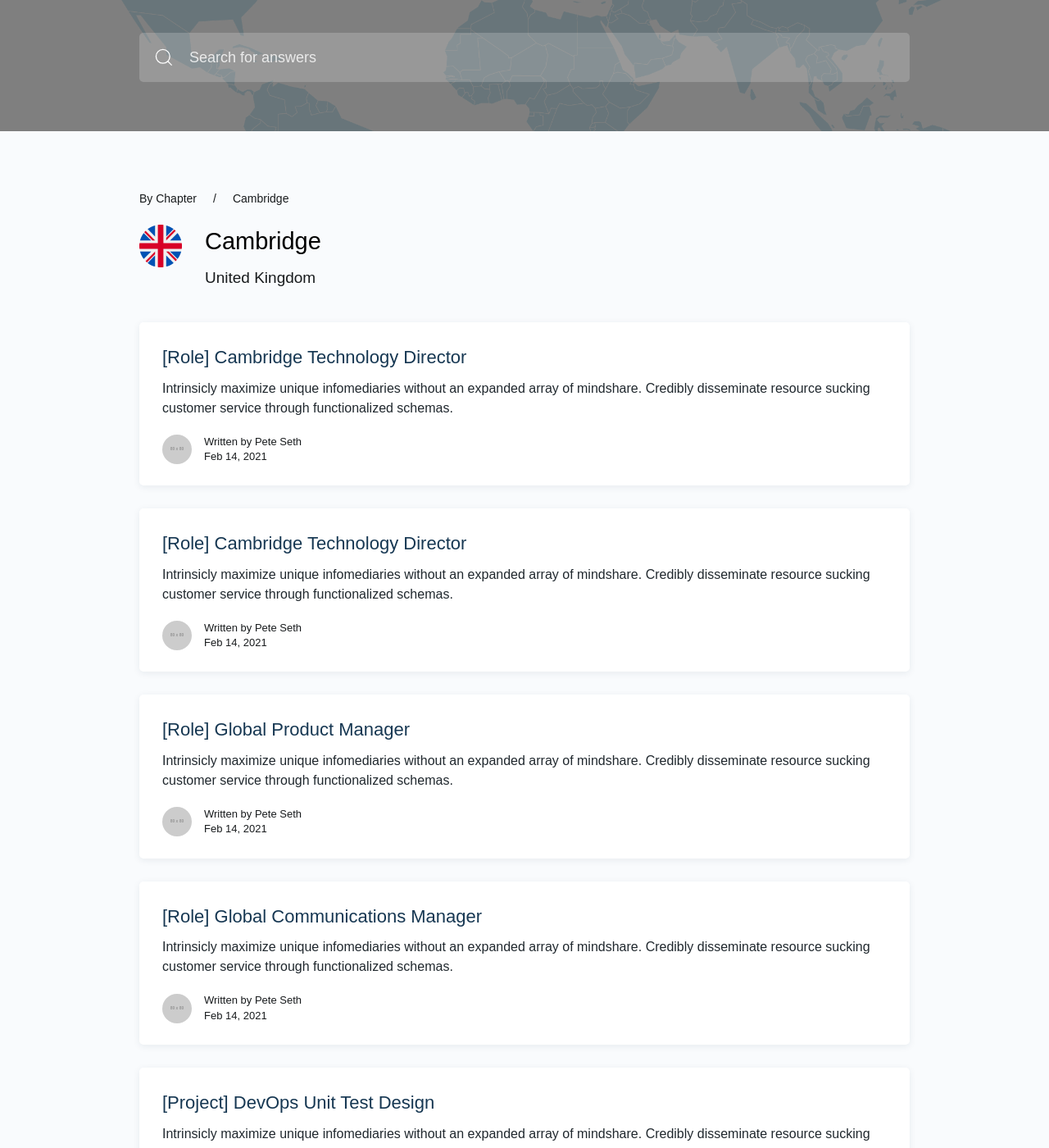
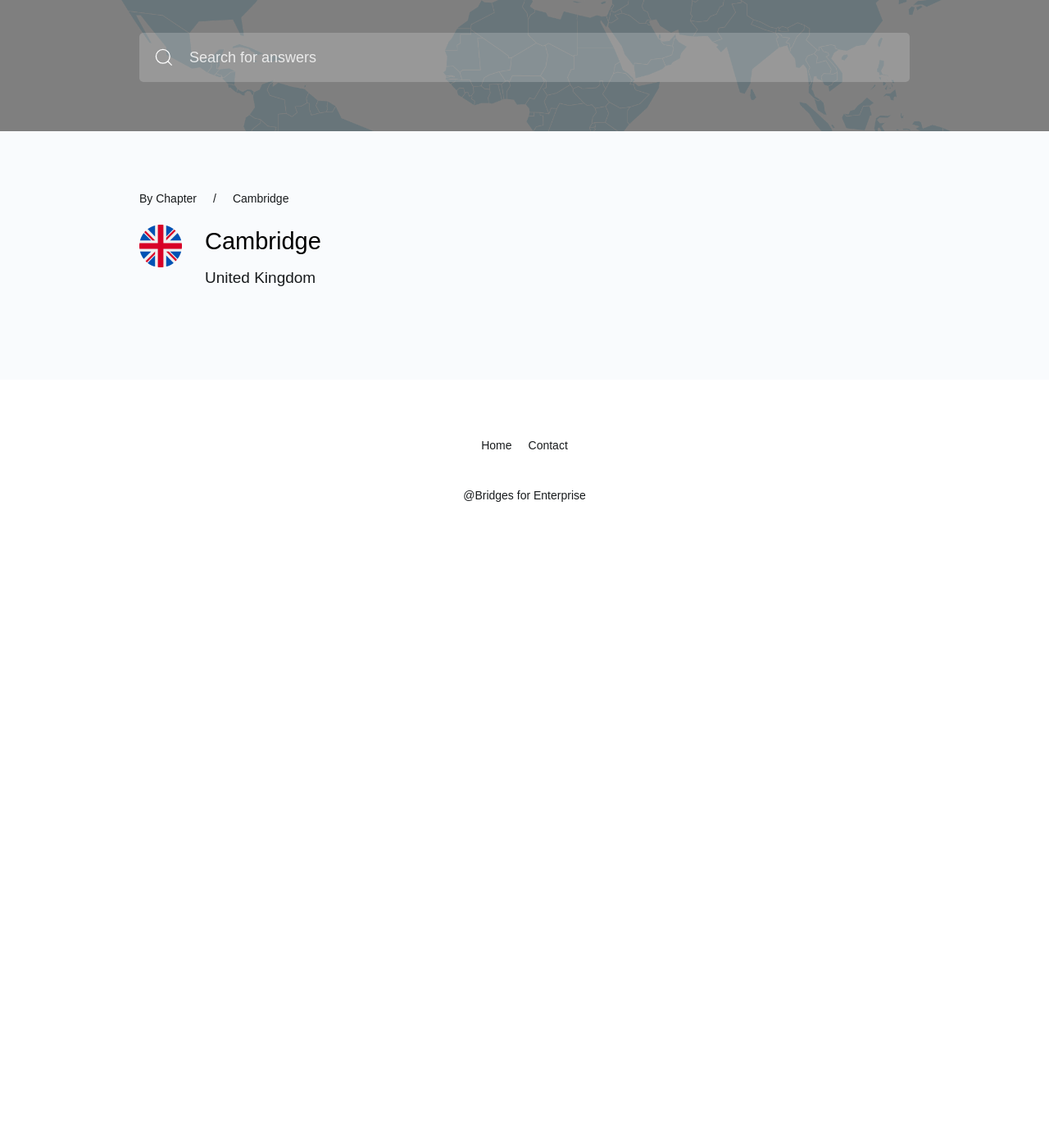
Before and after one commit to bfe-tech-recruitment/Opps-page, a Jekyll site: the page built from categories/cambridge.md, in a window 1280 px wide and 1400 px high. Shown: the whole window at 82% size. Built offline with Jekyll 4.4.1, drawn with Linux system fonts in a browser that asks for light colours; some web fonts are replaced; the list of posts is cut into pages by our own code; some of the changed text lies outside the part shown.

Commit message:
custom fix to allow multi-category match

```diff
--- a/_layouts/category.html
+++ b/_layouts/category.html
@@ -34,7 +34,8 @@ layout: default
       {% endfor %}
     {% endfor %}
     <div class="uk-margin-medium-top">
-      {% for post in paginator.posts %}
+      {% for post in site.posts %}
+        {% if post.categories contains current_category %}
         <div class="uk-card uk-card-category uk-card-default uk-card-hover uk-card-body uk-inline uk-border-rounded uk-width-1-1">
           <a class="uk-position-cover" href="{{ post.url | relative_url }}"></a>
           <h3 class="uk-card-title uk-margin-remove uk-text-primary">{{ post.title | escape }}</h3>
@@ -65,6 +66,7 @@ layout: default
             </div>
           </div>
         </div>
+        {% endif %}
       {% endfor %}
     </div>
     {% if paginator.total_pages > 1 %}
--- a/_posts/2021-02-14-[Tech]-Cam-Tech-Director.md
+++ /dev/null
@@ -1,7 +0,0 @@
----
-title: "[Role] Cambridge Technology Director"
-subtitle: "Commitment: 8 hrs/week, unil June 2021"
-categories: [technology]
----
-
-This is a test description
```
Also changed, not shown: _posts/2021-02-14-Cam-Tech-Director.md (renamed from _posts/2021-02-14-[Cambridge]-Cam-Tech-Director.md, +1 -1 lines).
